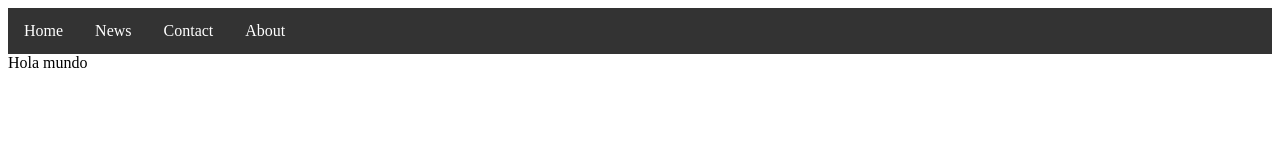
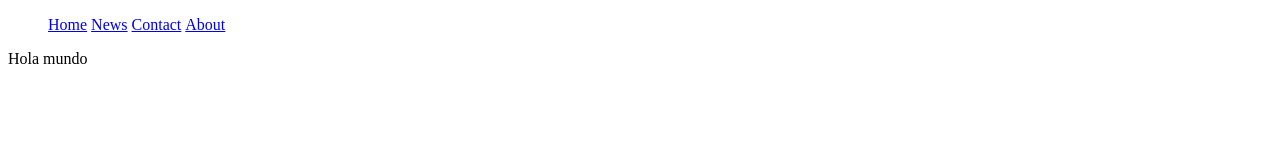
Before and after one commit to L1LTS/L1LTS.github.io, a plain HTML site: page index.html in a window 1280 px wide. Drawn offline with Linux system fonts and the light colour scheme.

Commit message:
Update style.css

```diff
--- a/style.css
+++ b/style.css
@@ -1,24 +1,3 @@
-ul {
-  list-style-type: none;
-  margin: 0;
-  padding: 0;
-  overflow: hidden;
-  background-color: #333;
+li {
+  display: inline;
 }
-
-li {
-  float: left;
-}
-
-li a {
-  display: block;
-  color: white;
-  text-align: center;
-  padding: 14px 16px;
-  text-decoration: none;
-}
-
-/* Change the link color to #111 (black) on hover */
-li a:hover {
-  background-color: #111;
-}
```
